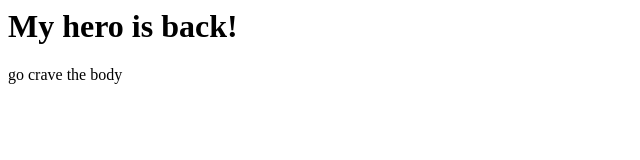
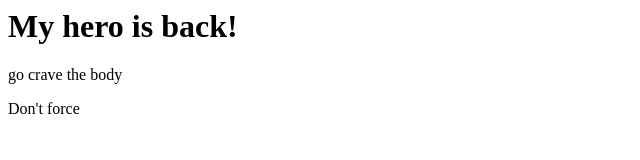
Before and after one commit to PetzoIn/Testgit, a plain HTML site: page index.html in a window 1280 px wide. Shown: the full height of the page, 0-640 px from the left. Drawn offline with Linux system fonts and the light colour scheme.

Commit message:
Changes in body with a new para

```diff
--- a/index.html
+++ b/index.html
@@ -2,5 +2,7 @@
 
 <h1> My hero is back! </h1>
 
-<body> go crave the body </body>
+<body> go crave the body
+  <p> Don't force </p>
+  </body>
 </html>
```
